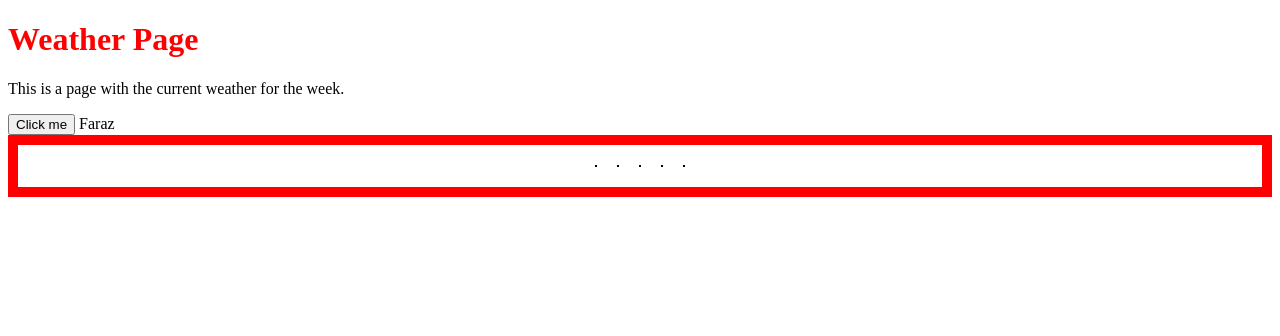
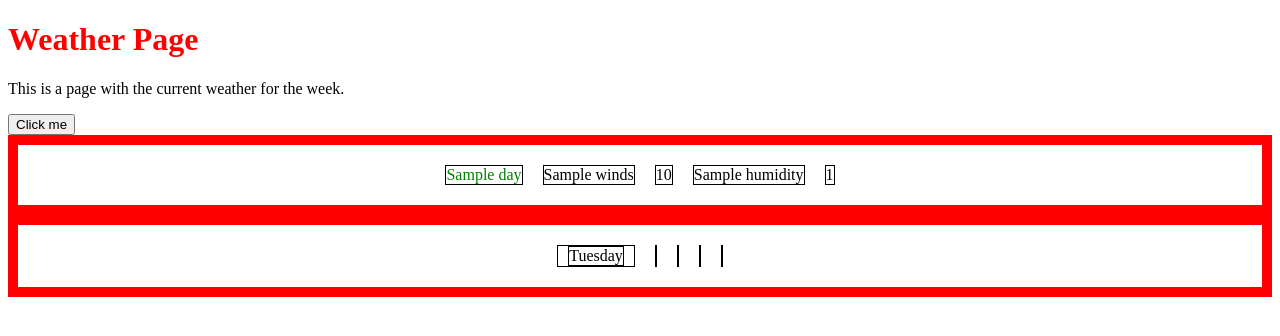
Before and after one commit to orakinahmed/weatherApp, a Flask app: page / in a window 1280 px wide. Shown: the top 336 px of the page. Run offline with Flask 2, Linux system fonts and the light colour scheme; a database or web service that is not in the repository returns one stand-in record (values such as "Sample title").

Commit message:
new python changes

```diff
--- a/app.py
+++ b/app.py
@@ -1,5 +1,6 @@
 from flask import Flask, jsonify, render_template, request
-import json
+import json, sys
+import pymongo
 
 app = Flask(__name__)
 
@@ -14,9 +15,23 @@ app = Flask(__name__)
 # View that displays a page
 @app.route('/', methods=['GET'])
 def homePage():
+    # Connect to DB Server
+    client = pymongo.MongoClient("mongodb+srv://rakin:test#123@cluster0.7zpya.mongodb.net/weatherApp?retryWrites=true&w=majority")
     # Connect to DB
-    # LoadData
-    data = "Faraz"
+    db = client['weatherApp']
+    # Connect to the Collection we want
+    collection = db['weekData']
+    # Load Data
+    data = collection.find_one()
+    print(data, file=sys.stderr)
+    # pass in one item from data into the page
+    day = data["week"][0]['day']
+
+    # Inserting Data into DB
+    #mydict = { "name": "Faraz", "address": "123 Chicken Lane" }
+    #collection.insert_one(mydict)
+
+    # Example of Passing Data into Frontend using Flask
     return render_template('index.html', user_data=data)
 
 # Api Endpoint
--- a/static/js/index.js
+++ b/static/js/index.js
@@ -21,12 +21,11 @@ $('button').on('click', function() {
  */
 $.ajax({
     url: '/weather/week',
-    method: 'POST',
-    data: formData,
+    method: 'GET',
     contentType: "application/json",
     success: function(result) {
         console.log(result);
-        var day = result['week'][0]['day'];
-        $('.day').html('<p>' + day + '</p>');
+        var day = result['week'][1]['day'];
+        $('.day2').html('<p>' + day + '</p>');
     }
 });
--- a/templates/index.html
+++ b/templates/index.html
@@ -14,17 +14,29 @@
     <button>Click me</button>
 
     <!--
-        make html that shows one days information
+        make html that shows one days information using python
     -->
 
-    {{user_data}}
     <div id="weatherBox">
-        <p class="day"></p>
-        <p class="gust"></p>
-        <p class="temp"></p>
-        <p class="humid"></p>
-        <p class="count"></p>
+        <p class="day">{{user_data['week'][0]['day']}}</p>
+        <p class="gust">{{user_data['week'][0]['winds']}}</p>
+        <p class="temp">{{user_data['week'][0]['temperature']}}</p>
+        <p class="humid">{{user_data['week'][0]['humidity']}}</p>
+        <p class="count">{{user_data['week'][0]['pollen_count']}}</p>
         <img class="weatherImg" src="" alt="">
+    </div>
+
+    <!--
+        make html that shows one days information using js
+    -->
+
+    <div id="weatherBox">
+        <p class="day2"></p>
+        <p class="gust2"></p>
+        <p class="temp2"></p>
+        <p class="humid2"></p>
+        <p class="count2"></p>
+        <img class="weatherImg2" src="" alt="">
     </div>
 
 </body>
```
